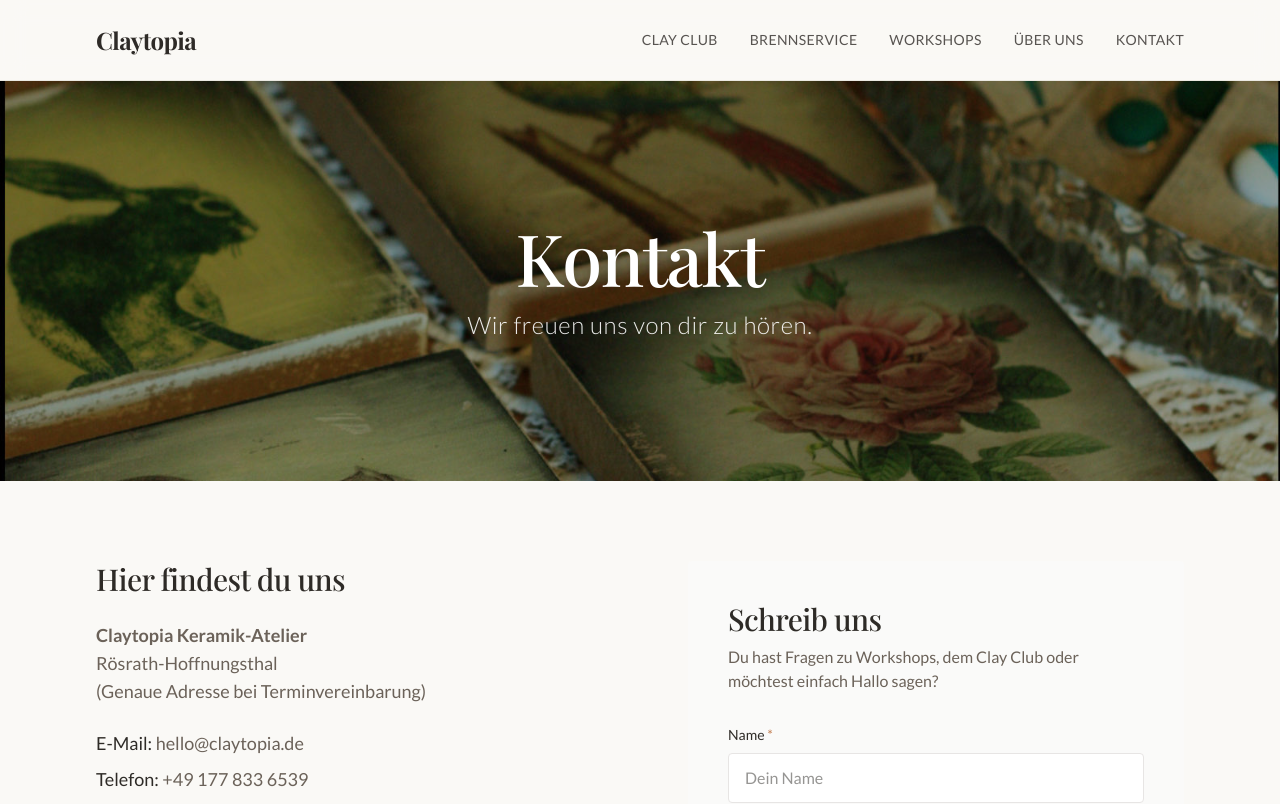
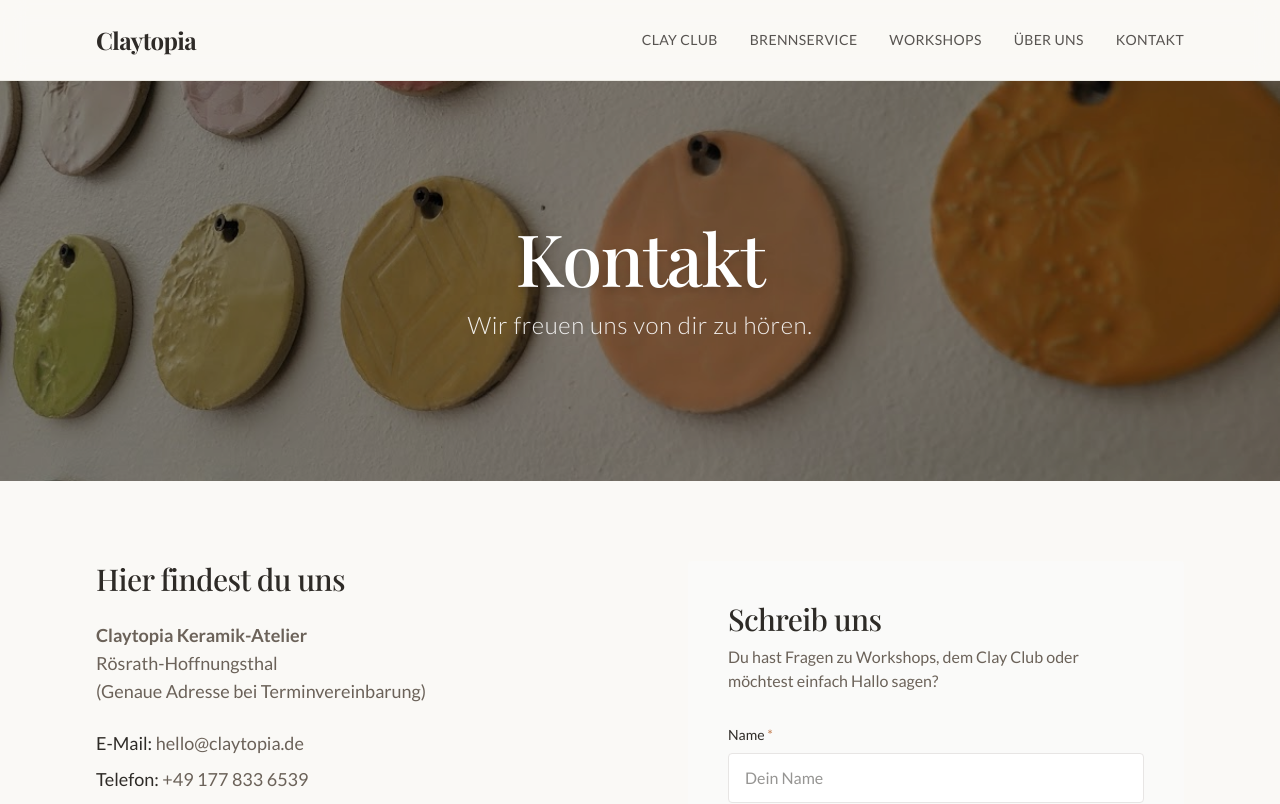
Before and after one commit to claytopia/claytopia-next, a Next.js app: page /contact in a window 1280 px wide. Shown: the top 804 px of the page. Built offline with nearby package versions, Linux system fonts and the light colour scheme; a web font is replaced by a local one.

Commit message:
feinschliff

```diff
--- a/app/contact/actions.ts
+++ b/app/contact/actions.ts
@@ -13,9 +13,21 @@ export async function submitContactForm(prevState: unknown, formData: FormData)
     return { success: false, message: 'Bitte fülle alle Pflichtfelder aus.' };
   }
 
+  // Check for environment variables
+  if (!process.env.SMTP_USER || !process.env.SMTP_PASS) {
+    console.error('SMTP Credentials missing. Please check your .env.local file.');
+    return {
+      success: false,
+      message: 'Server-Konfigurationsfehler: E-Mail-Zugangsdaten fehlen.'
+    };
+  }
+
   try {
     // Create a transporter using environment variables
     // These should be set in .env.local for local development
+
+    console.log('Submitting...', process.env.SMTP_USER);
+
     const transporter = nodemailer.createTransport({
       host: process.env.SMTP_HOST,
       port: Number(process.env.SMTP_PORT) || 587,
@@ -24,14 +36,19 @@ export async function submitContactForm(prevState: unknown, formData: FormData)
         user: process.env.SMTP_USER,
         pass: process.env.SMTP_PASS,
       },
+      tls: {
+        ciphers:'SSLv3'
+      },
     });
 
+
+    console.log('Nodemailer Transporter created', transporter);
     // Email content
     const mailOptions = {
       from: `"${name}" <${process.env.SMTP_USER}>`, // Sender address (often needs to be the auth user)
       replyTo: email, // The user's email for replies
       to: process.env.CONTACT_EMAIL_RECEIVER || 'hello@claytopia.de',
-      subject: `Kontaktanfrage von ${name} via Website`,
+      subject: `CLAYTOPIA: Kontaktanfrage von ${name} via Website`,
       text: `Name: ${name}
 E-Mail: ${email}
 Telefon: ${phone || 'Nicht angegeben'}
--- a/app/contact/page.tsx
+++ b/app/contact/page.tsx
@@ -16,7 +16,7 @@ export default function ContactPage() {
       <section className="relative h-[50vh] min-h-[400px] flex items-center justify-center overflow-hidden">
         <div className="absolute inset-0 z-0">
           <Image
-            src="/img/kontakt.jpg"
+            src="/img/clayclub/20250601_170257.jpg"
             alt="Kontakt Claytopia"
             fill
             className="object-cover"
@@ -73,7 +73,7 @@ export default function ContactPage() {
                 </ul>
               </div>
 
-              {/* Map Image / Visual Placeholder */}
+              {/* Map Image / Visual Placeholder
               <div className="relative aspect-video rounded-sm overflow-hidden bg-stone-100 shadow-sm">
                  <Image
                     src="/img/location-pin.png"
@@ -87,6 +87,7 @@ export default function ContactPage() {
                     </span>
                   </div>
               </div>
+              */}
 
             </div>
 
--- a/app/page.tsx
+++ b/app/page.tsx
@@ -10,7 +10,7 @@ export default function Home() {
         {/* Background Image with Overlay */}
         <div className="absolute inset-0 z-0">
           <Image
-            src="/img/atelier.jpg"
+            src="/img/20241001_133949.jpg"
             alt="Claytopia Atelier"
             fill
             className="object-cover"
@@ -131,7 +131,7 @@ export default function Home() {
             <a href="/workshops" className="group block space-y-4">
               <div className="relative aspect-[4/3] overflow-hidden rounded-sm">
                 <Image
-                  src="/img/sliders/slider1.png"
+                  src="/img/clayclub/20250601_170257.jpg"
                   alt="Workshops"
                   fill
                   className="object-cover transition-transform duration-500 group-hover:scale-105"
@@ -148,7 +148,7 @@ export default function Home() {
         </Container>
       </section>
 
-      {/* GALLERY / MOOD */}
+      {/* GALLERY / MOOD
       <section className="py-24">
         <Container>
           <h2 className="font-serif text-3xl md:text-4xl mb-12 text-center">Impressionen</h2>
@@ -173,7 +173,7 @@ export default function Home() {
           </div>
         </Container>
       </section>
-
+*/}
     </div>
   );
 }
--- a/app/workshops/page.tsx
+++ b/app/workshops/page.tsx
@@ -154,7 +154,7 @@ export default function WorkshopsPage() {
             {/* Image */}
             <div className="relative aspect-[4/5] lg:aspect-square rounded-sm overflow-hidden shadow-sm">
                <Image
-                src="/img/clayclub/20250521_133103.jpg"
+                src="/img/clayclub/20250521_132413.jpg"
                 alt="Töpfern im Workshop"
                 fill
                 className="object-cover"
```
